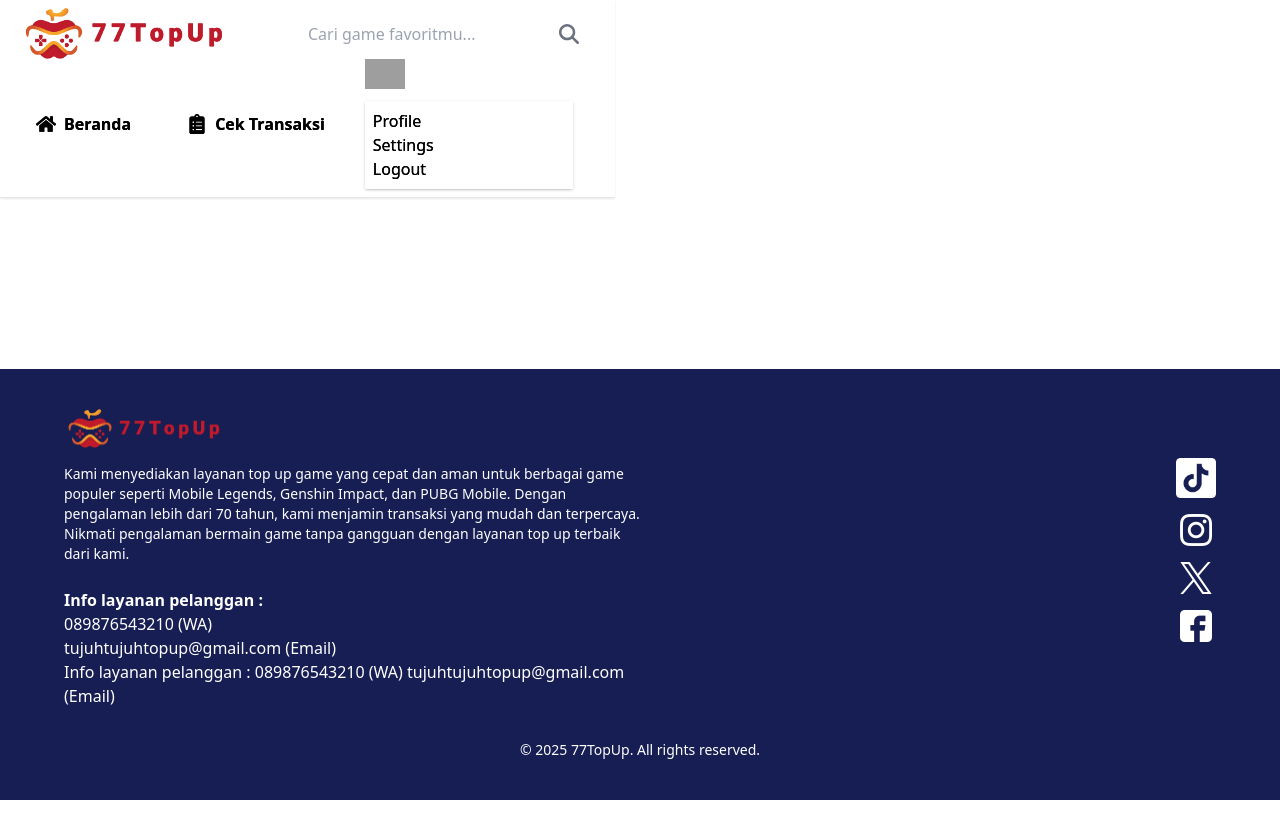
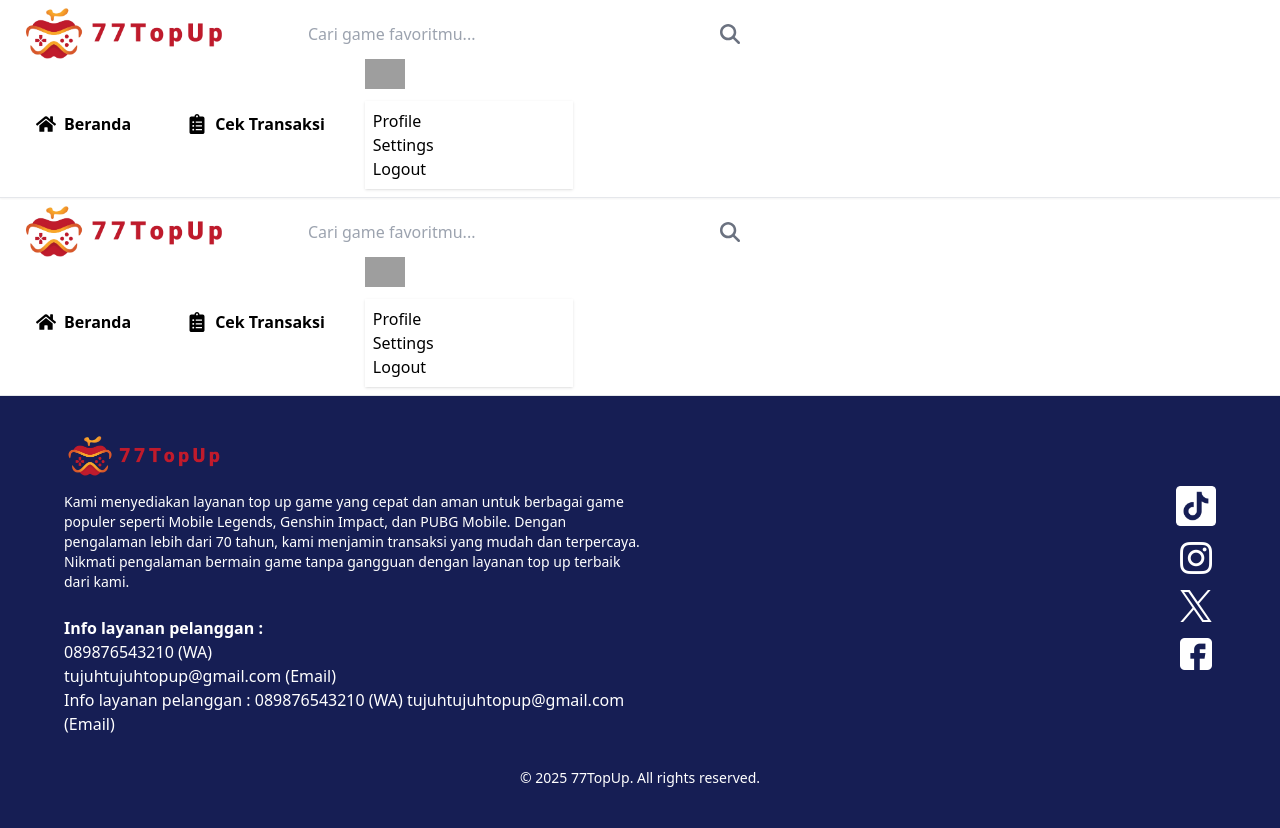
Before and after one commit to ltnzz/77-topup-fe, a React (Vite) app: page /shop in a window 1280 px wide. Before the commit the page ends 800 px from the top, so only its background shows below. Built offline with nearby package versions, Linux system fonts and the light colour scheme; grey boxes are pictures that could not be loaded.

Commit message:
Fitur navbar2 (#10)
* Mengubah fixed navbar menjadi sticky untuk sementara

```diff
--- a/src/components/navigation-bar/navigation-container.jsx
+++ b/src/components/navigation-bar/navigation-container.jsx
@@ -32,8 +32,7 @@ export const Navbar = () => {
   const hiddenPaths = ["/"];
 
   return (
-    <div className="navbar bg-base-200 shadow-sm border-b border-base-300 pb-2 pt-2 pl-5 pr-5 fixed z-50">
-      {/* Logo + search bar */}
+    <div className="navbar bg-base-200 shadow-sm border-b border-base-300 pb-2 pt-2 pl-5 pr-5 sticky z-50">
       <div className="flex flex-1 items-center gap-20">
         {/* <Link to="/" className="btn btn-ghost text-2xl">77Topup</Link> */}
         <Link to="/">
```
